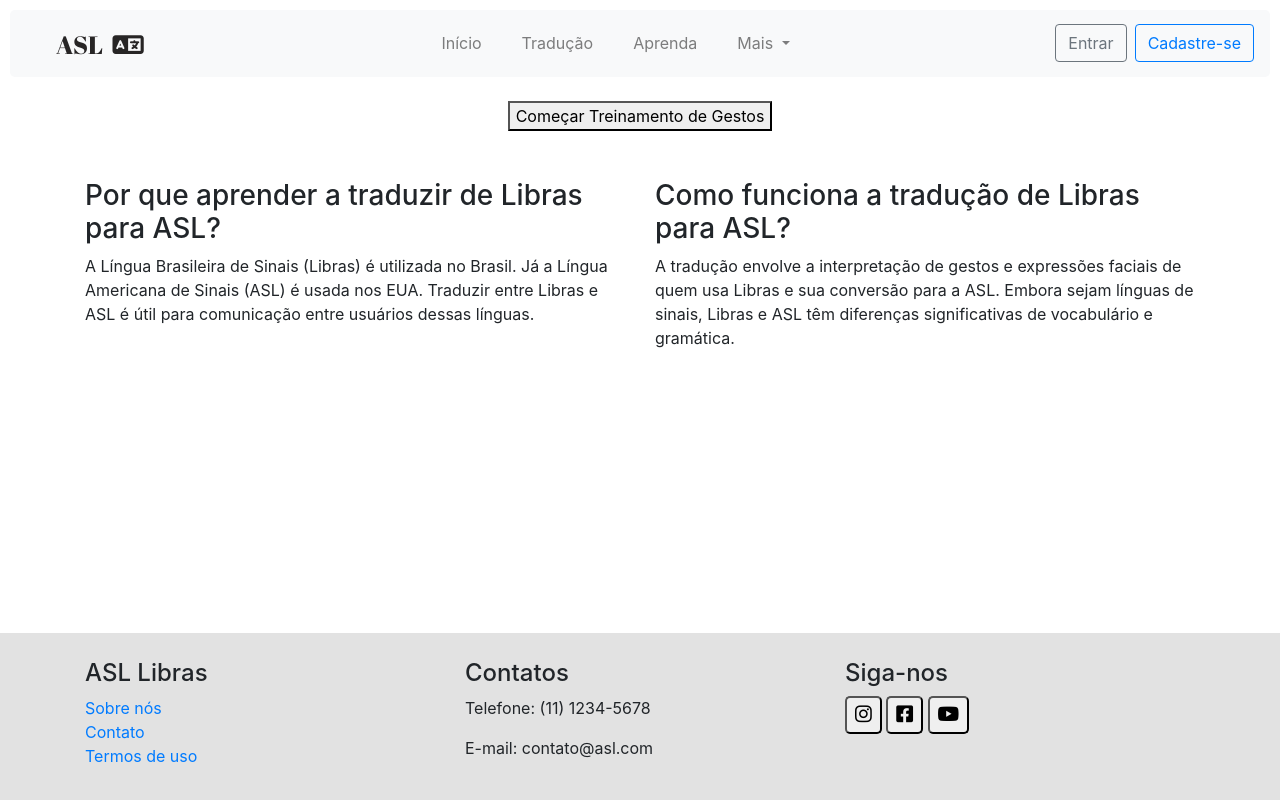
After one commit to SilasPDJ/TCC, a PHP site: page /send-data/html/app_ia.php in a window 1280 px wide. The commit adds this page. Run offline with PHP 8.4, Linux system fonts and the light colour scheme; some libraries are stand-ins or nearby versions.

Commit message:
footer + integra reconhecedor de gestos

```diff
--- a/frontend/css/style.css
+++ b/frontend/css/style.css
@@ -1,20 +1,26 @@
-html, body {
+html,
+body {
+    height: 100%;
+    /* Garante que a página tenha 100% de altura */
+    display: flex;
+    flex-direction: column;
+    margin: 0;
     overflow-x: hidden;
 }
 
-  .Title-1{
+.Title-1 {
     display: flex;
     justify-content: center;
     margin-top: 200px;
 }
 
-  .Title-2{
+.Title-2 {
     display: flex;
     justify-content: center;
     margin-top: 220px;
 }
 
-  .img1{
+.img1 {
     margin-top: 90px;
     margin-bottom: 50px;
     display: flex;
@@ -41,26 +47,30 @@ html, body {
     margin-right: 100px;
 }
 
-  .seta{
+.seta {
     display: flex;
     justify-content: center;
     margin-top: 100px;
 }
 
-  .seta2{
+.seta2 {
     display: flex;
     justify-content: center;
     margin-top: 100px;
 }
 
 a.seta-click {
-    background-color: rgba(0, 0, 0, 0); /* cor de fundo */
-    color: #0f0f0fd6; /* cor do texto */
+    background-color: rgba(0, 0, 0, 0);
+    /* cor de fundo */
+    color: #0f0f0fd6;
+    /* cor do texto */
 }
 
 a.seta-click:hover {
-    background-color: rgba(220, 220, 226, 0); /* cor de fundo quando o cursor está sobre o botão */
-    color: #888787; /* cor do texto quando o cursor está sobre o botão */
+    background-color: rgba(220, 220, 226, 0);
+    /* cor de fundo quando o cursor está sobre o botão */
+    color: #888787;
+    /* cor do texto quando o cursor está sobre o botão */
 }
 
 i.fa-solid.fa-arrow-down {
@@ -68,7 +78,7 @@ html, body {
 }
 
 footer.footer {
-    margin-top: 100px;
+    margin-top: auto;
     background-color: rgba(219, 219, 219, 0.795);
 
 }
@@ -82,7 +92,7 @@ html, body {
     background-color: #cccbcb;
 }
 
-  .btn.saiba{
+.btn.saiba {
     background-color: #c5c4c4;
     border-color: #565fda00;
     color: #333232;
@@ -103,7 +113,7 @@ html, body {
 }
 
 .footerA {
-    text-decoration :none;
+    text-decoration: none;
 }
 
 /* link que foi visitado */
@@ -130,9 +140,9 @@ html, body {
 
 @media only screen and (max-width: 760px) {
 
-    .img1{
+    .img1 {
         display: flex;
-      justify-content:center;
+        justify-content: center;
     }
 
     img.rounded.float-end {
@@ -149,34 +159,34 @@ html, body {
         margin-bottom: 50px;
     }
 
-    div.col.dois{
+    div.col.dois {
         margin-left: 20%;
     }
 
-    div.col.text{
+    div.col.text {
         margin-left: 15px;
         margin-right: 15px;
     }
 
-    .Title-1{
+    .Title-1 {
         display: flex;
         justify-content: center;
         margin-top: 90px;
     }
 
-    .Title-2{
+    .Title-2 {
         display: flex;
         justify-content: center;
         margin-top: 140px;
     }
 
-    .seta{
+    .seta {
         display: flex;
         justify-content: center;
         margin-top: 120px;
     }
 
-    .seta2{
+    .seta2 {
         display: flex;
         justify-content: center;
         margin-top: 40px;
@@ -186,7 +196,7 @@ html, body {
         margin-bottom: 90px;
     }
 
-    .btn.saiba{
+    .btn.saiba {
         width: 100px;
     }
 }
--- /dev/null
+++ b/frontend/html/app_ia.php
@@ -0,0 +1,92 @@
+<!DOCTYPE html>
+<html lang="pt-BR">
+
+<head>
+    <meta charset="utf-8">
+    <meta name="viewport" content="width=device-width, initial-scale=1">
+    <title>ASL - Tradução de Libras</title>
+    <link rel="canonical" href="https://getbootstrap.com/docs/5.0/examples/carousel/">
+    <link rel="stylesheet" type="text/css" href="../../css/style.css">
+    <link rel="stylesheet" type="text/css" href="../../css/nav.css">
+    <link rel="stylesheet" type="text/css" href="../../css/videos.css">
+    <meta name="viewport" content="width=device-width, initial-scale=1.0">
+
+    <script src="../../Js/videos.js"></script>
+
+    <link rel="stylesheet" type="text/css" href="../../fontawesome/css/all.min.css">
+    <link rel="stylesheet" href="https://maxcdn.bootstrapcdn.com/bootstrap/4.0.0/css/bootstrap.min.css">
+
+    <script src="https://code.jquery.com/jquery-3.2.1.slim.min.js"></script>
+    <script src="https://maxcdn.bootstrapcdn.com/bootstrap/4.0.0/js/bootstrap.min.js"></script>
+
+    <link rel="stylesheet"
+        href="https://fonts.googleapis.com/css2?family=Material+Symbols+Outlined:opsz,wght,FILL,GRAD@48,400,0,0" />
+    <link rel="stylesheet"
+        href="https://fonts.googleapis.com/css2?family=Material+Symbols+Outlined:opsz,wght,FILL,GRAD@48,400,0,0" />
+
+</head>
+
+<body>
+    <?php include('utils/navbar.php') ?>
+
+    <main>
+
+        <!-- Botão futurístico -->
+        <div class="text-center mt-4">
+            <button id="sendDataBtn" class="btn-futuristic">Começar Treinamento de Gestos</button>
+        </div>
+
+        <!-- Informações -->
+        <div class="container mt-5">
+            <div class="row">
+                <div class="col-md-6 mb-4">
+                    <h3>Por que aprender a traduzir de Libras para ASL?</h3>
+                    <p>A Língua Brasileira de Sinais (Libras) é utilizada no Brasil. Já a Língua Americana de Sinais (ASL)
+                        é usada nos EUA. Traduzir entre Libras e ASL é útil para comunicação entre usuários dessas
+                        línguas.</p>
+                </div>
+                <div class="col-md-6 mb-4">
+                    <h3>Como funciona a tradução de Libras para ASL?</h3>
+                    <p>A tradução envolve a interpretação de gestos e expressões faciais de quem usa Libras e sua
+                        conversão para a ASL. Embora sejam línguas de sinais, Libras e ASL têm diferenças
+                        significativas de vocabulário e gramática.</p>
+                </div>
+            </div>
+        </div>
+    </main>
+    <!-- Rodapé da página -->
+    <?php require_once('utils/footer.php') ?>
+
+    <!-- Scripts -->
+    <script src="https://cdn.jsdelivr.net/npm/bootstrap@5.3.0-alpha3/dist/js/bootstrap.bundle.min.js"
+        integrity="sha384-ENjdO4Dr2bkBIFxQpeoTz1HIcje39Wm4jDKdf19U8gI4ddQ3GYNS7NTKfAdVQSZe" crossorigin="anonymous">
+    </script>
+
+    <!-- JavaScript para enviar dados ao Flask -->
+    <script>
+        document.getElementById('sendDataBtn').addEventListener('click', function() {
+            const language = "Portuguese";
+            const data = {
+                selectedLanguage: language,
+                message: "Iniciando captura de gestos."
+            };
+
+            fetch('http://127.0.0.1:5000/send-data', {
+                    method: 'POST',
+                    headers: {
+                        'Content-Type': 'application/json',
+                    },
+                    body: JSON.stringify(data),
+                })
+                .then(response => response.json())
+                .then(data => {
+                    alert('Dados enviados com sucesso!');
+                })
+                .catch((error) => {
+                    alert('Erro ao enviar dados.');
+                });
+        });
+    </script>
+</body>
+
+</html>
--- a/frontend/html/utils/footer.php
+++ b/frontend/html/utils/footer.php
@@ -1,5 +1,5 @@
     <!-- PARTE DE BAIXO -->
-    <footer class="footer baixo py-3">
+    <footer class="footer py-3" id="footer">
         <div class="container">
             <div class="row itens">
                 <div class="col-md-4">
--- a/frontend/html/utils/navbar.php
+++ b/frontend/html/utils/navbar.php
@@ -24,7 +24,7 @@ $isUserLogged = isset($_SESSION['logged_user']);
         <div class="collapse navbar-collapse" id="navbarNavAltMarkup">
             <div class="navbar-nav mx-auto">
                 <?php if ($isUserLogged): ?>
-                    <a class="nav-item nav-link <?php echo $currentPage == 'sistema.html' ? 'active' : ''; ?> ml-4" href="/sistema.html">Sistema</a>
+                    <a class="nav-item nav-link <?php echo $currentPage == 'app_ia' ? 'active' : ''; ?> ml-4" href="/html/app_ia">Reconhecimento de Gestos</a>
                 <?php endif; ?>
 
                 <a class="nav-item nav-link <?php echo $currentPage == 'index' ? 'active' : ''; ?> ml-4" href="/">Início</a>
```
Also changed, not shown: frontend/html/IndexVideos/ASLAmericano.php (+1 -25 lines), frontend/html/IndexVideos/VideoInterprete.php (+1 -25 lines), frontend/html/IndexVideos/leituraLabial.php (+1 -25 lines), frontend/index.php (+5 -6 lines). Lines whose indentation alone changed are shown as unchanged.
